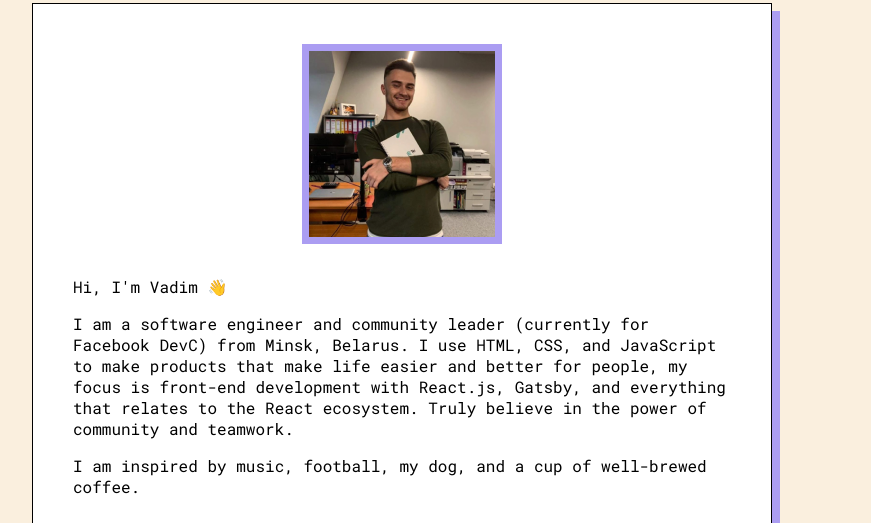
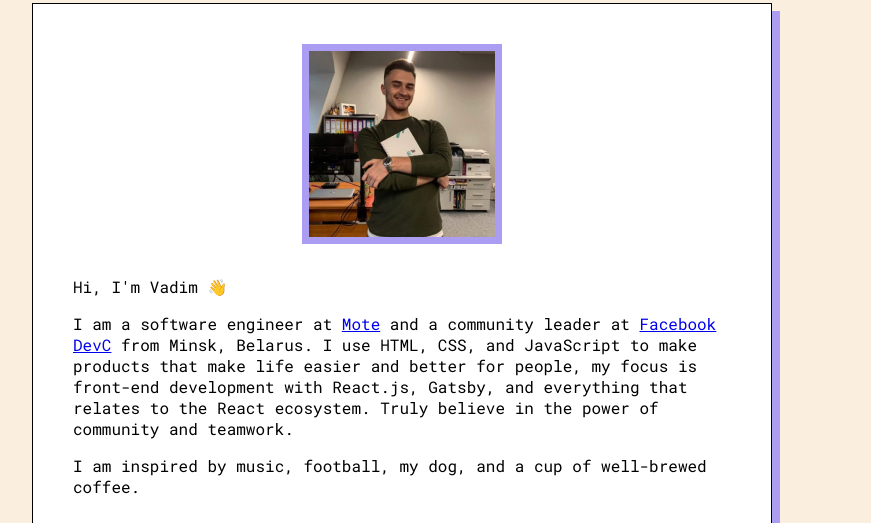
Before and after one commit to FuzzyReason/fuzzyreason.io, a Gatsby site: page /about in a window 1280 px wide. Shown: the part 146-669 px from the top of the page, without its empty margins (238-1109 px from the left). Built offline with nearby package versions, Linux system fonts and the light colour scheme; Gatsby itself is replaced by a stand-in of ours; a small style sheet from the web is missing.

Commit message:
Update Pages “about”

```diff
--- a/data/pages/about-page.md
+++ b/data/pages/about-page.md
@@ -6,6 +6,6 @@ title: About
 ---
   Hi, I'm Vadim 👋
 
-  I am a software engineer and community leader (currently for Facebook DevC) from Minsk, Belarus. I use HTML, CSS, and JavaScript to make products that make life easier and better for people, my focus is front-end development with React.js, Gatsby, and everything that relates to the React ecosystem. Truly believe in the power of community and teamwork.
+  I am a software engineer at [Mote](https://www.justmote.me/) and a community leader at [Facebook DevC](https://developers.facebook.com/developercircles/) from Minsk, Belarus. I use HTML, CSS, and JavaScript to make products that make life easier and better for people, my focus is front-end development with React.js, Gatsby, and everything that relates to the React ecosystem. Truly believe in the power of community and teamwork.
 
   I am inspired by music, football, my dog, and a cup of well-brewed coffee.
```
